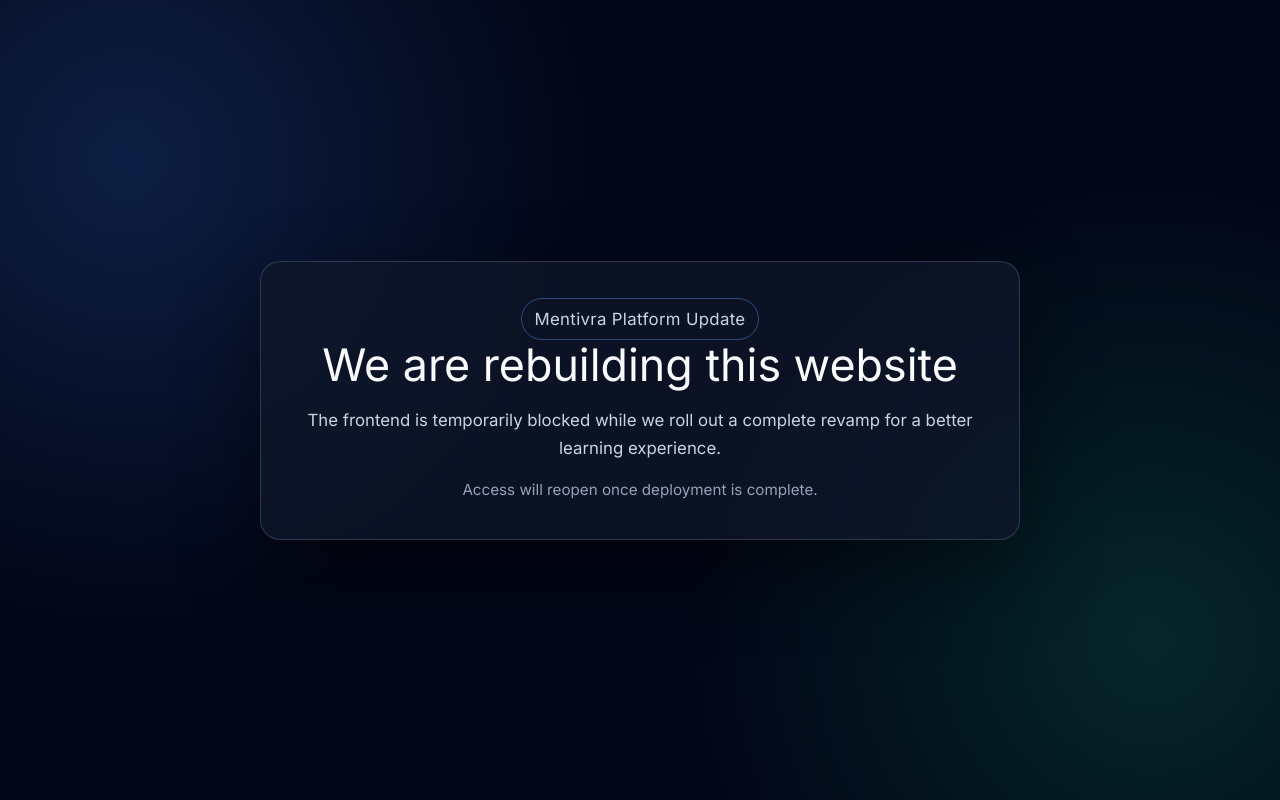
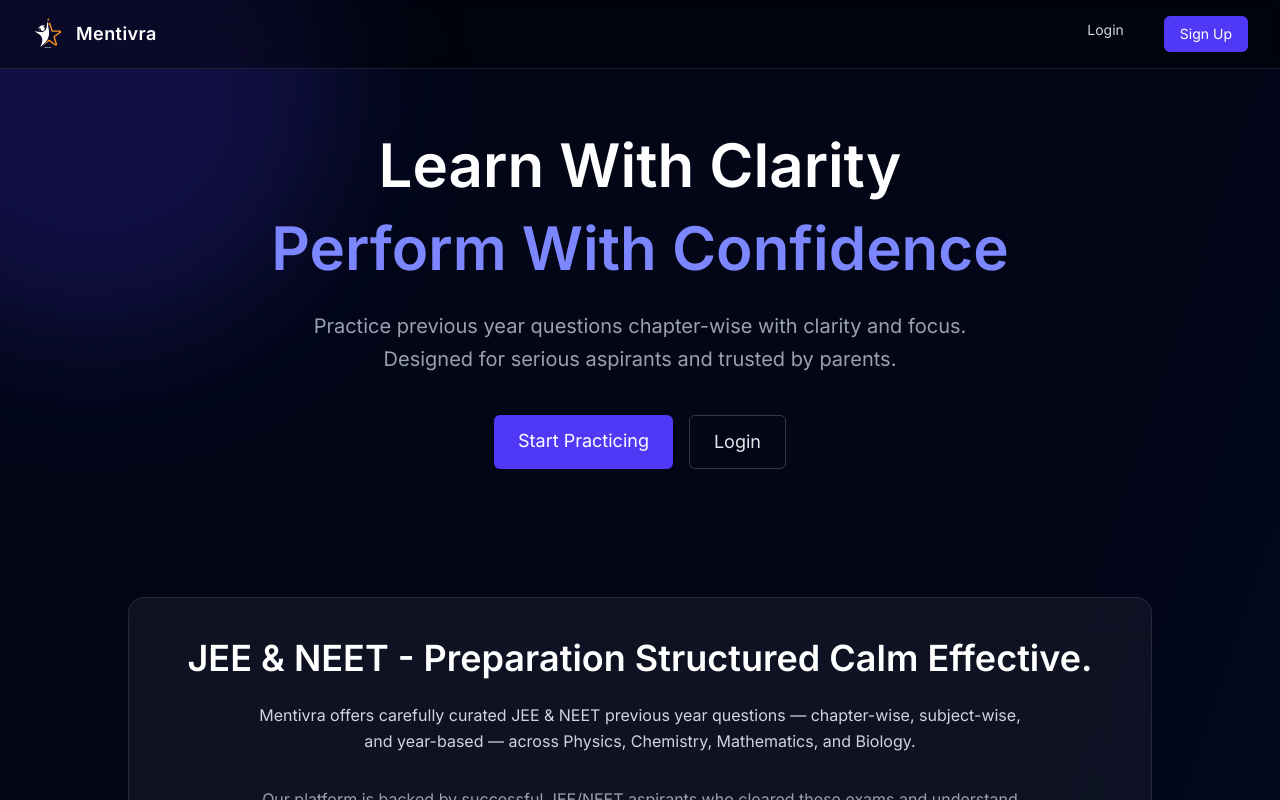
Before and after one commit to AnkitHazra/Mentivra-frontend, a React (Vite) app: page / in a window 1280 px wide. Shown: the top 800 px of the page. Built offline with nearby package versions, Linux system fonts and the light colour scheme; no server answers.

Commit message:
ditched revamp idea

```diff
--- a/src/App.css
+++ /dev/null
@@ -1,53 +0,0 @@
-
-.revamp-screen {
-  min-height: 100vh;
-  display: grid;
-  place-items: center;
-  padding: 24px;
-  background:
-    radial-gradient(circle at 10% 20%, rgba(59, 130, 246, 0.2), transparent 35%),
-    radial-gradient(circle at 90% 80%, rgba(16, 185, 129, 0.18), transparent 35%),
-    #020617;
-}
-
-.revamp-card {
-  width: min(760px, 100%);
-  padding: 36px;
-  border-radius: 20px;
-  border: 1px solid rgba(148, 163, 184, 0.25);
-  background: rgba(15, 23, 42, 0.75);
-  backdrop-filter: blur(8px);
-  box-shadow: 0 30px 80px rgba(0, 0, 0, 0.45);
-  text-align: center;
-}
-
-.revamp-badge {
-  display: inline-block;
-  margin-bottom: 14px;
-  padding: 6px 12px;
-  border-radius: 999px;
-  border: 1px solid rgba(96, 165, 250, 0.4);
-  color: #bfdbfe;
-  font-size: 0.86rem;
-  letter-spacing: 0.02em;
-}
-
-.revamp-card h1 {
-  margin: 0 0 14px;
-  color: #f8fafc;
-  font-size: clamp(1.8rem, 5vw, 2.8rem);
-  line-height: 1.15;
-}
-
-.revamp-card p {
-  margin: 0;
-  color: #cbd5e1;
-  font-size: 1.05rem;
-  line-height: 1.7;
-}
-
-.revamp-meta {
-  margin-top: 14px !important;
-  color: #94a3b8 !important;
-  font-size: 0.95rem !important;
-}
--- a/src/App.jsx
+++ b/src/App.jsx
@@ -1,6 +1,5 @@
 import { BrowserRouter, Routes, Route } from "react-router-dom";
 import { AuthProvider } from "./auth/AuthContext";
-import "./App.css";
 
 import Navbar from "./components/Navbar";
 import Footer from "./components/Footer";
@@ -16,27 +15,7 @@
 import Bookmarks from "./pages/Bookmarks";
 import ProtectedRoute from "./auth/ProtectedRoute";
 
-const REVAMP_MODE = true;
-
 export default function App() {
-  if (REVAMP_MODE) {
-    return (
-      <main className="revamp-screen">
-        <div className="revamp-card">
-          <p className="revamp-badge">Mentivra Platform Update</p>
-          <h1>We are rebuilding this website</h1>
-          <p>
-            The frontend is temporarily blocked while we roll out a complete revamp
-            for a better learning experience.
-          </p>
-          <p className="revamp-meta">
-            Access will reopen once deployment is complete.
-          </p>
-        </div>
-      </main>
-    );
-  }
-
   return (
     <AuthProvider>
       <BrowserRouter>
```
Also changed, not shown: 1 other file (tests, documents, lock files or other folders).
